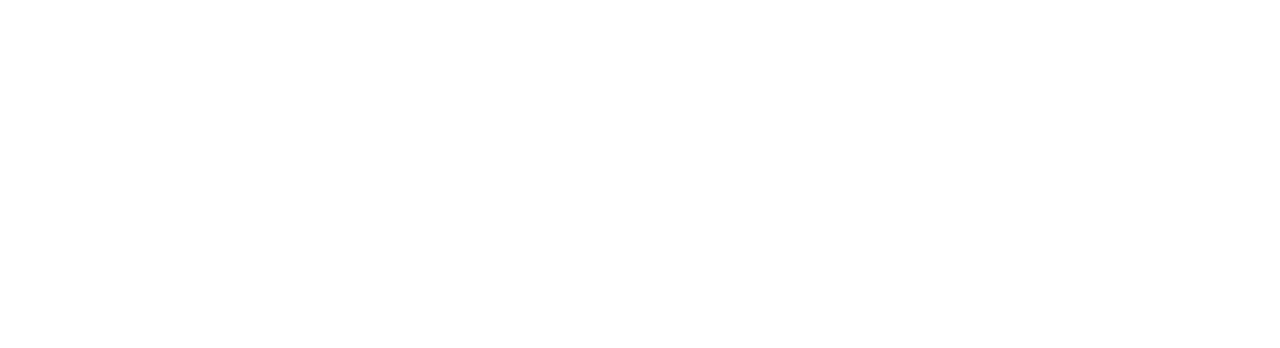
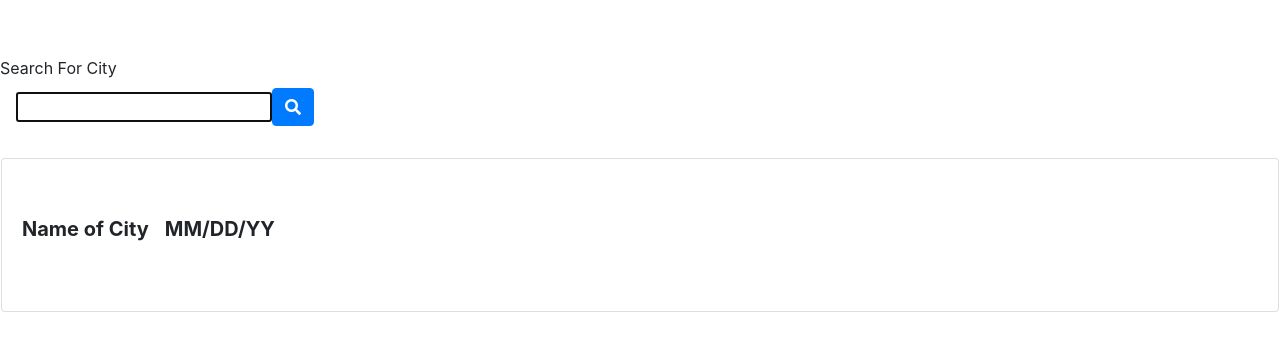
Before and after one commit to andreaspencer/weatherapp-challenge6, a plain HTML site: page index.html in a window 1280 px wide. Drawn offline with nearby package versions, Linux system fonts and the light colour scheme.

Commit message:
added in first card

```diff
--- a/index.html
+++ b/index.html
@@ -10,6 +10,37 @@
     <title>Weather Dashboard</title>
 </head>
 <body>
+    <header class="hero">
+        <h1 class="bd-dark text-white text-center">Weather Dashboard</h1>
+    </header>
+    <main>
+        <div class="row">
+            <section class="col-12 col-lg-3 d-flex flex-column">
+                <form class="form-group" id="searchCityForm">
+                    <label for="from-check-inline col col-12">Search For City</label>
+                    <div class="form-check-inline col col-12 px-3">
+                        <input type="text" class="form-input" id="searchCity" autofocus="true" aria-describedby="searchCity"/>
+                        <button type="submit" class="btn btn-primary" id="searchCityForm">
+                            <span class="fas fa-search"></span>
+                        </button>
+                    </div>
+                </form>
+                <li class="list group col col-12 d-none d-lg-block px-3" id="searchedCityLi"></li>
+            </section>
+            <section class="col-12 mt-3 d-flex flex-column px-3" id="display-weather-info">
+                <div class="card">
+                    <div class="card-body">
+                        <h2 class="card-title d-flex align-items-center lead font-weight-bold" style="height: 100px">
+                            <span id="cityName">Name of City</span>
+                            <span class="px-3" id="currentdate">MM/DD/YY</span>
+                            <img class="weather-icon" id="weatherIconToday" src="">
+                            </img>
+                        </h2>
+                    </div>
+                </div>
+            </section>
+        </div>
+    </main>
 
 </body>
 </html>
```
